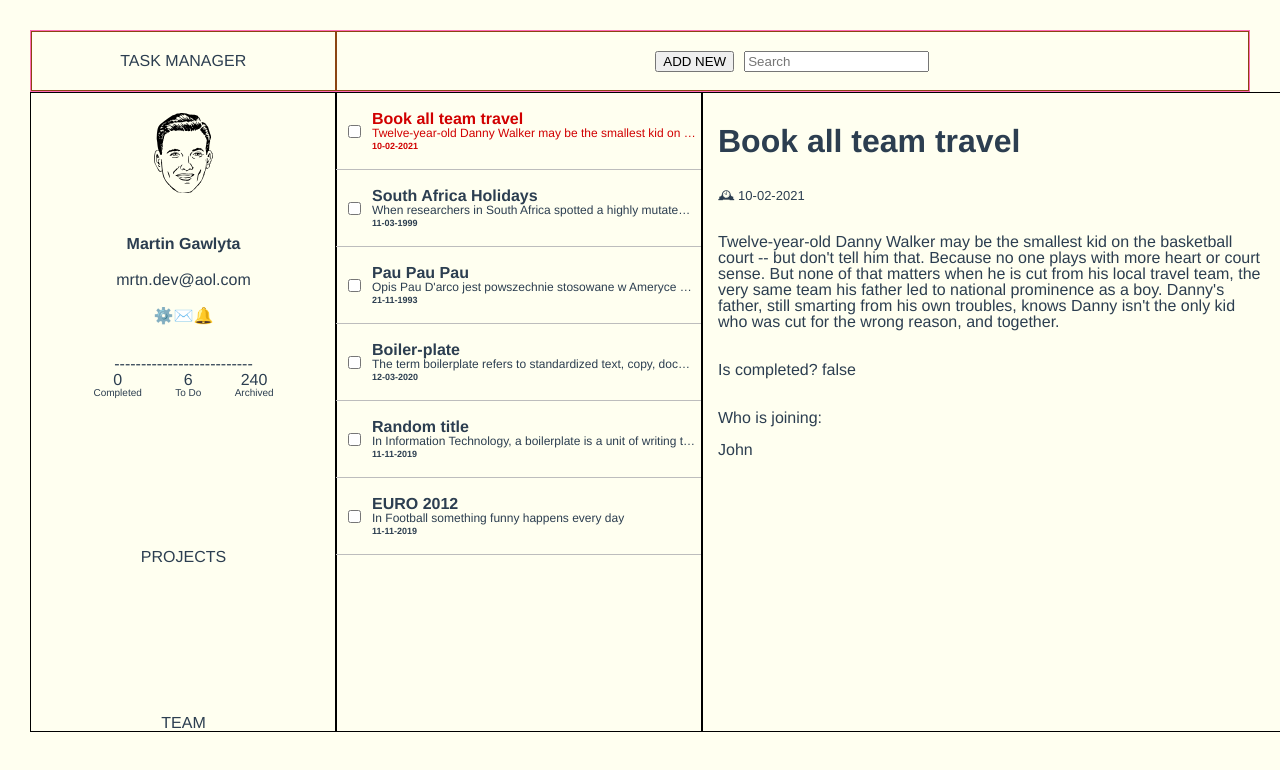
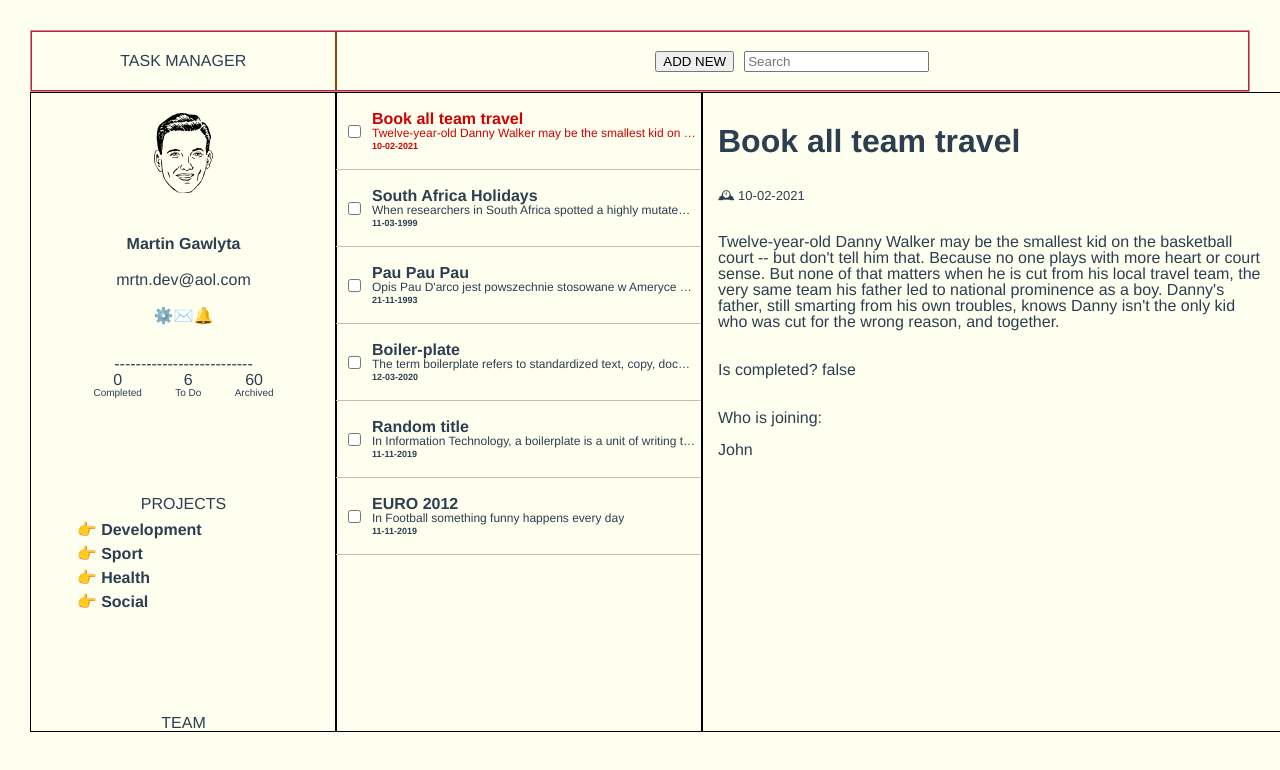
Before and after one commit to mlvrkhn/v-teams, a Vue app: page /tasks/291238 in a window 1280 px wide. Shown: the top 770 px of the page. Built offline with nearby package versions, Linux system fonts and the light colour scheme; data requests are answered from the project's data file.

Commit message:
Add projects list

```diff
--- a/db.json
+++ b/db.json
@@ -26,7 +26,7 @@
 			},
 			"title": "South Africa Holidays",
 			"description": "When researchers in South Africa spotted a highly mutated strain of coronavirus driving the country’s second wave in late 2020, they called it variant 501Y.V2. Naming schemes developed by other scientists have called it B.1.351, 20H/501Y.V2 and GH/501Y.V2. But many media outlets — and some scientists — describe the same virus as ‘the South African variant’.",
-			"category": "Health",
+			"category": "TaskService",
 			"date": "11-03-1999",
 			"isCompleted": false,
 			"attendees": [
--- a/src/store/index.js
+++ b/src/store/index.js
@@ -12,6 +12,7 @@ export default new Vuex.Store({
 		},
 		tasks: [],
 		task: {},
+		projects: ['Development', 'Sport', 'Health', 'Social'],
 	},
 	mutations: {
 		SET_TASKS(state, tasks) {
--- a/src/views/UserPanel.vue
+++ b/src/views/UserPanel.vue
@@ -26,23 +26,42 @@
 							<p>To Do</p>
 						</span>
 						<span>
-							<h3>240</h3>
+							<h3>60</h3>
 							<p>Archived</p>
 						</span>
 					</div>
 				</div>
 			</div>
 		</div>
-		<div class="projects-container">PROJECTS</div>
+		<div class="projects-container">
+			<h2>PROJECTS</h2>
+			<a
+				class="project-item"
+				:data-category="p"
+				v-for="p in projects"
+				:key="p"
+				@click="filterCategory"
+			>
+				👉 {{ p }}
+			</a>
+		</div>
 		<div class="team-container">TEAM</div>
 	</div>
 </template>
 
 <script>
-import { mapGetters } from 'vuex';
+import { mapGetters, mapState } from 'vuex';
 
 export default {
-	computed: mapGetters(['completedTaskCount', 'notCompletedTaskCount']),
+	computed: {
+		...mapGetters(['completedTaskCount', 'notCompletedTaskCount']),
+		...mapState(['projects']),
+	},
+	methods: {
+		filterCategory($event) {
+			console.log($event.target.getAttribute('data-category'));
+		},
+	},
 };
 </script>
 
@@ -78,4 +97,17 @@ export default {
 .user-personal-avatar {
 	height: 80px;
 }
+.projects-container > h2 {
+	margin-bottom: 10px;
+}
+.project-item {
+	text-align: left;
+	display: block;
+	margin-left: 15%;
+	margin-bottom: 0.5rem;
+	cursor: pointer;
+}
+.project-item:hover {
+	transform: scale(1.05);
+}
 </style>
```
